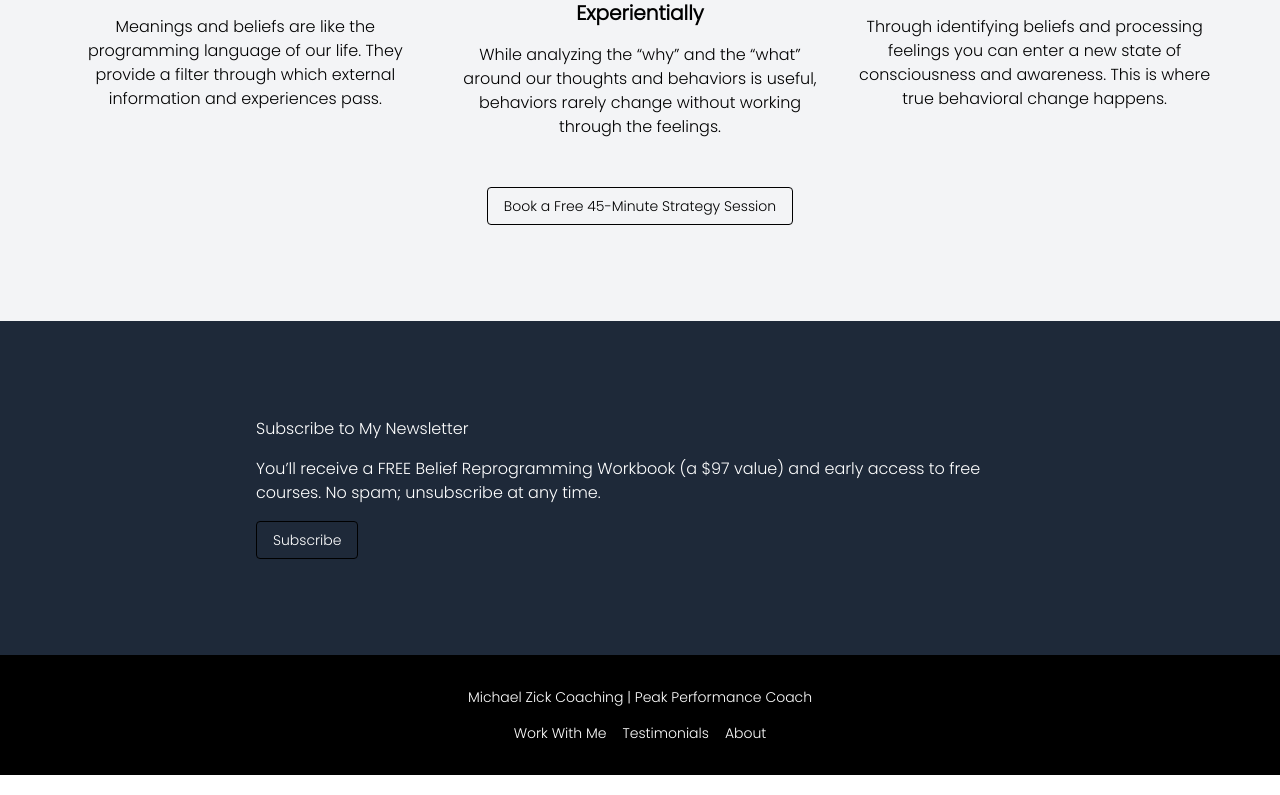
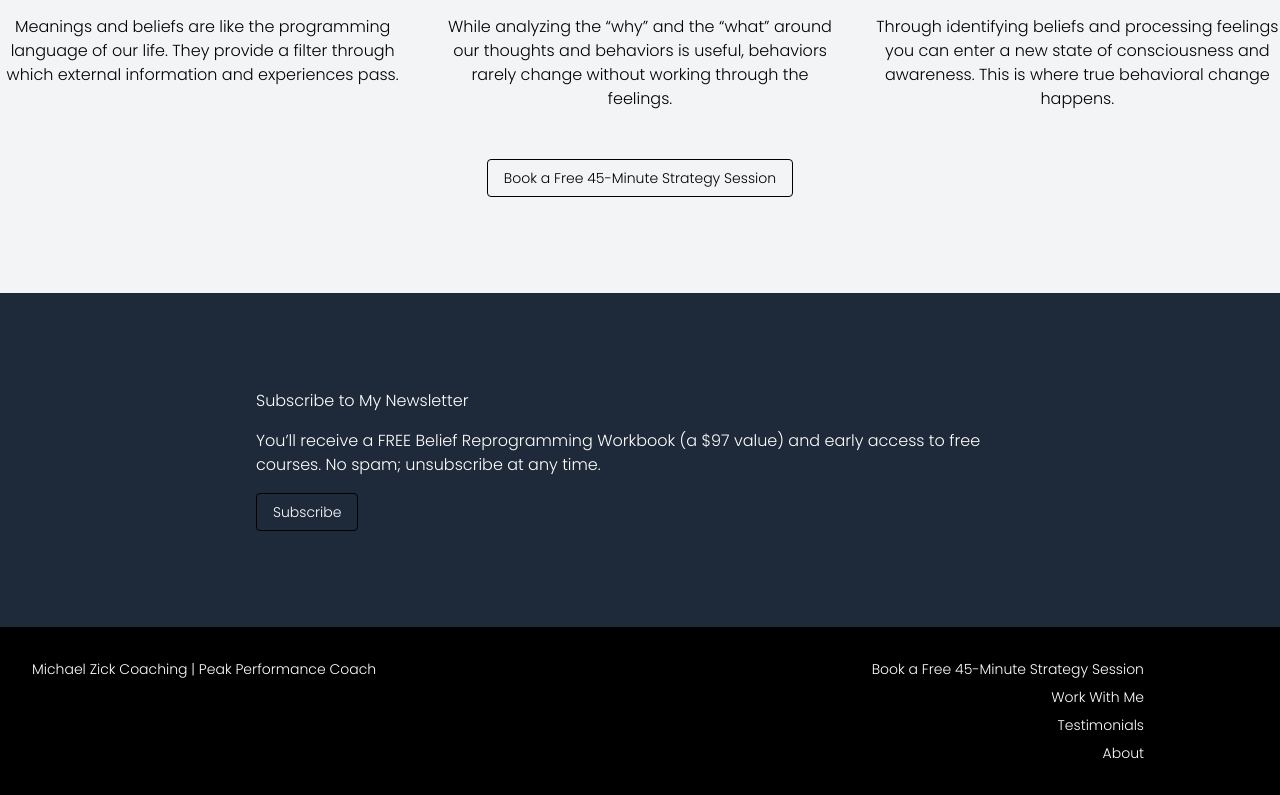
Before and after one commit to michaelzick/michaelzick.com, a Next.js app: page / in a window 1280 px wide. Shown: the part 1897-2692 px from the top of the page. Built offline with nearby package versions, Linux system fonts and the light colour scheme.

Commit message:
feat: update site layout and footer

```diff
--- a/app/about/page.tsx
+++ b/app/about/page.tsx
@@ -2,7 +2,7 @@ export default function About() {
   return (
     <div className="flex flex-col">
       <section className="bg-[var(--dark-blue)] text-white px-6 md:px-8 pt-40 md:pt-56 pb-24 md:pb-32">
-        <div className="max-w-screen-xl mx-auto">
+        <div className="max-w-[1400px] mx-auto">
           <h1 className="text-[64px] font-semibold mb-6">About</h1>
           <h3 className="text-[35px] font-light">
             “Mental health is a commitment to reality at all costs.” — M. Scott Peck
@@ -11,7 +11,7 @@ export default function About() {
       </section>
 
       <section className="px-6 md:px-8 py-24 md:py-32">
-        <div className="max-w-screen-xl mx-auto">
+        <div className="max-w-[1400px] mx-auto">
           <div className="flex flex-col md:flex-row md:items-center gap-8">
             <div className="md:w-1/2 space-y-6 order-2 md:order-1">
               <h2 className="text-[45px] font-semibold">Michael is all about action.</h2>
@@ -44,7 +44,7 @@ export default function About() {
       </section>
 
       <section className="px-6 md:px-8 py-24 md:py-32">
-        <div className="max-w-screen-xl mx-auto">
+        <div className="max-w-[1400px] mx-auto">
           <div className="flex flex-col md:flex-row md:items-center gap-8">
             <div className="md:w-1/2">
               <img
@@ -73,7 +73,7 @@ export default function About() {
       </section>
 
       <section className="px-6 md:px-8 py-24 md:py-32">
-        <div className="max-w-screen-xl mx-auto">
+        <div className="max-w-[1400px] mx-auto">
           <div className="grid md:grid-cols-2 gap-12 items-start">
             <div className="space-y-4">
               <h3 className="text-[35px] font-medium">
--- a/app/contact/page.tsx
+++ b/app/contact/page.tsx
@@ -1,8 +1,7 @@
 export default function Contact() {
   return (
-    <div className="flex flex-col">
-      <section className="bg-[var(--dark-blue)] text-white px-6 md:px-8 pt-40 md:pt-56 pb-24 md:pb-32">
-        <div className="max-w-screen-xl mx-auto grid md:grid-cols-12 gap-8">
+    <div className="bg-[var(--dark-blue)] text-white min-h-full px-6 md:px-8 pt-40 md:pt-56 pb-24 md:pb-32">
+      <div className="max-w-[1400px] mx-auto grid md:grid-cols-12 gap-8">
         <div className="md:col-span-5 space-y-6">
           <h1 className="text-[64px] font-semibold">Contact</h1>
           <div className="flex space-x-4">
@@ -76,7 +75,7 @@ export default function Contact() {
             </form>
           </div>
         </div>
-      </section>
+      </div>
     </div>
   )
 }
--- a/app/layout.tsx
+++ b/app/layout.tsx
@@ -17,13 +17,28 @@ export default function RootLayout({ children }: { children: React.ReactNode })
       <body className={`${poppins.className} min-h-screen flex flex-col`}>
         <NavBar />
         <main className="flex-1">{children}</main>
-        <footer className="bg-black text-white py-8">
-          <div className="max-w-screen-xl mx-auto text-center space-y-4 text-sm">
-            <p>Michael Zick Coaching | Peak Performance Coach</p>
-            <div className="flex justify-center space-x-4">
-              <Link href="/work-with-me">Work With Me</Link>
-              <Link href="/testimonials">Testimonials</Link>
-              <Link href="/about">About</Link>
+        <footer className="bg-black text-white py-8 text-sm">
+          <div className="max-w-[1400px] mx-auto px-6 md:px-8 grid md:grid-cols-12 gap-8 items-start">
+            <div className="md:col-span-5">
+              <p>Michael Zick Coaching | Peak Performance Coach</p>
+            </div>
+            <div className="md:col-span-6 md:col-start-6 md:text-right space-y-2">
+              <a
+                href="https://link.michaelzick.com/45min"
+                target="_blank"
+                className="block"
+              >
+                <strong>Book a Free 45-Minute Strategy Session</strong>
+              </a>
+              <Link href="/work-with-me" className="block">
+                Work With Me
+              </Link>
+              <Link href="/testimonials" className="block">
+                Testimonials
+              </Link>
+              <Link href="/about" className="block">
+                About
+              </Link>
             </div>
           </div>
         </footer>
--- a/app/page.tsx
+++ b/app/page.tsx
@@ -6,7 +6,7 @@ export default function Home() {
     <div className="flex flex-col">
       {/* Hero Section */}
       <section className="relative h-screen flex items-end text-white" style={{backgroundImage: "url('https://images.squarespace-cdn.com/content/v1/5f13a142b2a20e01e9bfd9e3/1653791669541-TDDSOVCWEKVZYEX6T108/unsplash-image-CeYGSLBtuWk.jpg')", backgroundSize:'cover', backgroundPosition:'center'}}>
-        <div className="w-full max-w-screen-xl mx-auto p-8">
+        <div className="w-full max-w-[1400px] mx-auto p-8">
           <h2 className="text-4xl md:text-6xl font-semibold text-right">Peak Performance Coach</h2>
         </div>
       </section>
@@ -29,7 +29,7 @@ export default function Home() {
 
       {/* Process Section */}
       <section className="py-24 bg-gray-100">
-        <div className="max-w-6xl mx-auto">
+        <div className="max-w-[1400px] mx-auto">
           <h2 className="text-center text-3xl mb-12">How My Process is Different</h2>
           <div className="grid gap-8 md:grid-cols-3">
             <div className="space-y-4 text-center">
--- a/app/testimonials/page.tsx
+++ b/app/testimonials/page.tsx
@@ -8,13 +8,13 @@ export default function Testimonials() {
             "url('https://images.squarespace-cdn.com/content/v1/5ec321c2af33de48734cc929/1589847934219-PE40YDXGUNSXSINSYHQI/20140301_Trade-151_0124-copy.jpg')",
         }}
       >
-        <div className="relative max-w-screen-xl mx-auto">
+        <div className="relative max-w-[1400px] mx-auto">
           <h1 className="text-[64px] font-semibold text-center">What People Are Saying</h1>
         </div>
       </section>
 
       <section className="bg-[var(--dark-blue)] text-white px-6 md:px-8 py-24 md:py-32">
-        <div className="max-w-screen-xl mx-auto space-y-24">
+        <div className="max-w-[1400px] mx-auto space-y-24">
           <div className="flex flex-col md:flex-row md:items-center gap-8">
             <div className="md:w-1/2">
               <img
@@ -77,7 +77,7 @@ export default function Testimonials() {
       </section>
 
       <section className="px-6 md:px-8 py-24 md:py-32">
-        <div className="max-w-screen-xl mx-auto space-y-12 text-[23px]">
+        <div className="max-w-[1400px] mx-auto space-y-12 text-[23px]">
           <div className="space-y-4">
             <p>
               “This program is exceptional. If you want something different from your life and are
--- a/app/work-with-me/page.tsx
+++ b/app/work-with-me/page.tsx
@@ -2,7 +2,7 @@ export default function WorkWithMe() {
   return (
     <div className="flex flex-col">
       <section className="bg-[var(--dark-blue)] text-white px-6 md:px-8 pt-40 md:pt-56 pb-24 md:pb-32">
-        <div className="max-w-screen-xl mx-auto">
+        <div className="max-w-[1400px] mx-auto">
           <h1 className="text-[64px] font-semibold mb-6">Work With Me</h1>
           <h3 className="text-[35px] font-light">
             “You can't go back and change the beginning, but you can start where you are and change the ending.” — C.S.
@@ -11,7 +11,7 @@ export default function WorkWithMe() {
         </div>
       </section>
       <section className="px-6 md:px-8 py-24 md:py-32">
-        <div className="max-w-screen-xl mx-auto space-y-6">
+        <div className="max-w-[1400px] mx-auto space-y-6">
           <h2 className="text-[45px] font-semibold">Individual Coaching Program</h2>
           <h3 className="text-[35px] font-medium">The details:</h3>
           <ul className="list-disc pl-6 space-y-2 text-[23px]">
```
Lines whose indentation alone changed are shown as unchanged.
